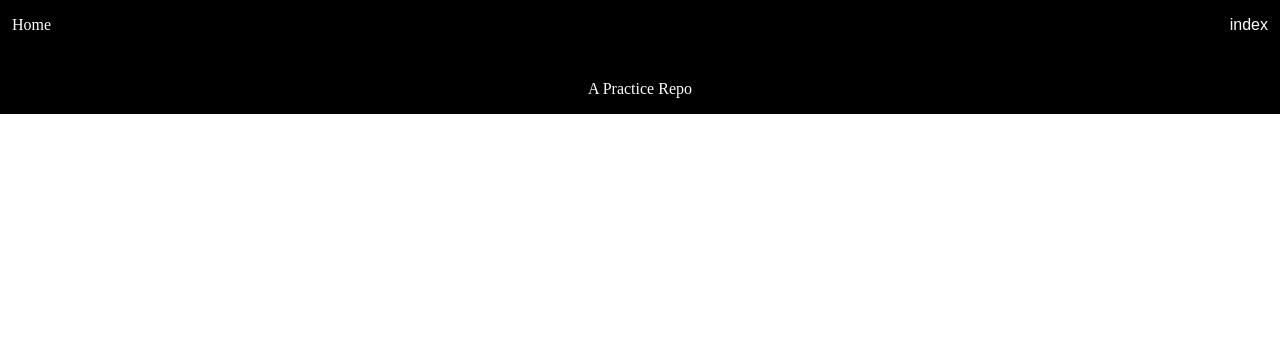
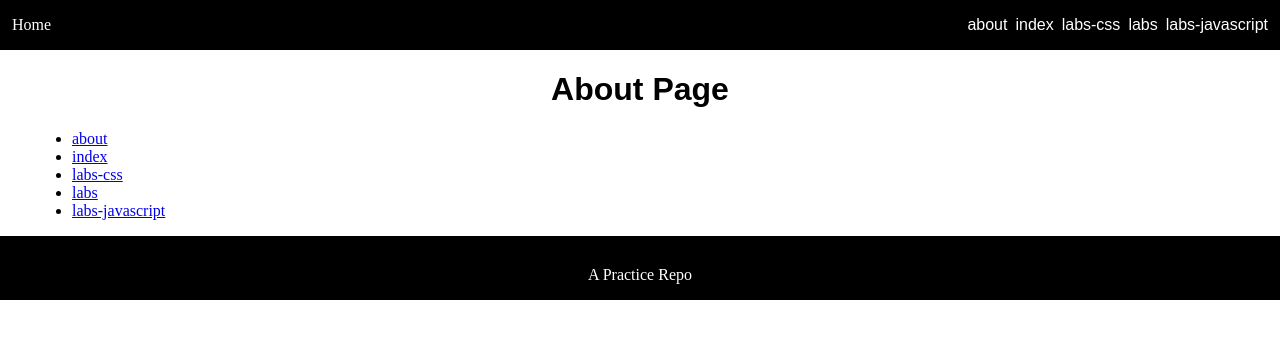
Before and after one commit to ashx3s/Nuxt3-Server-Playground, a Nuxt app: page /about in a window 1280 px wide. Shown: the top 338 px of the page. Built offline with nearby package versions, Linux system fonts and the light colour scheme.

Commit message:
Router Practice Code

```diff
--- /dev/null
+++ b/pages/about.vue
@@ -0,0 +1,23 @@
+<template>
+  <main>
+    <header>
+      <h1>About Page</h1>
+    </header>
+    <div>
+      <ul>
+        <li v-for="link in routerLinks" :key="link.id">
+          <!-- Do Stuff here for every link -->
+          <nuxt-link :to="link.path">{{ link.name }}</nuxt-link>
+        </li>
+      </ul>
+    </div>
+  </main>
+</template>
+<script setup>
+// individual route
+const newRoute = useRoute();
+// full router
+const router = useRouter();
+// set router links to a variable to access in template
+const routerLinks = router.options.routes;
+</script>
--- a/pages/index.vue
+++ b/pages/index.vue
@@ -4,6 +4,11 @@
       <h1>Home Page</h1>
     </header>
     <div>
+      <!-- Demo Router Stuff-->
+      <section>
+        <h2>Router Demonstration</h2>
+        <pre>{{ $router.options.routes }}</pre>
+      </section>
       <!-- Add page content here -->
       <article>
         <h2>Router</h2>
--- /dev/null
+++ b/pages/labs/css/index.vue
@@ -0,0 +1,7 @@
+<template>
+  <main>
+    <header>
+      <h1>CSS Lab Page</h1>
+    </header>
+  </main>
+</template>
--- /dev/null
+++ b/pages/labs/index.vue
@@ -0,0 +1,7 @@
+<template>
+  <main>
+    <header>
+      <h1>Labs Primary Page</h1>
+    </header>
+  </main>
+</template>
--- /dev/null
+++ b/pages/labs/javascript/index.vue
@@ -0,0 +1,7 @@
+<template>
+  <main>
+    <header>
+      <h1>Javascript Page</h1>
+    </header>
+  </main>
+</template>
```
